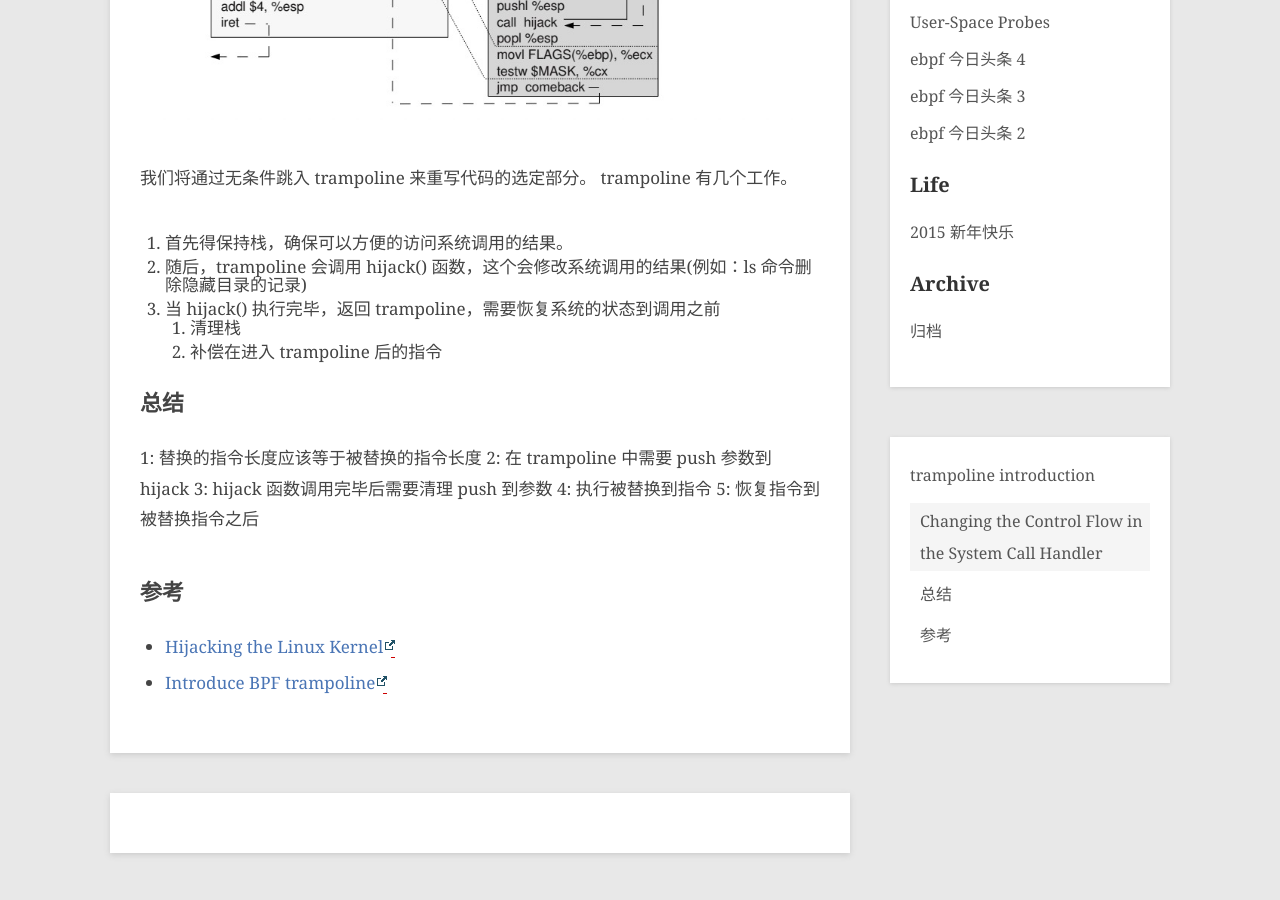
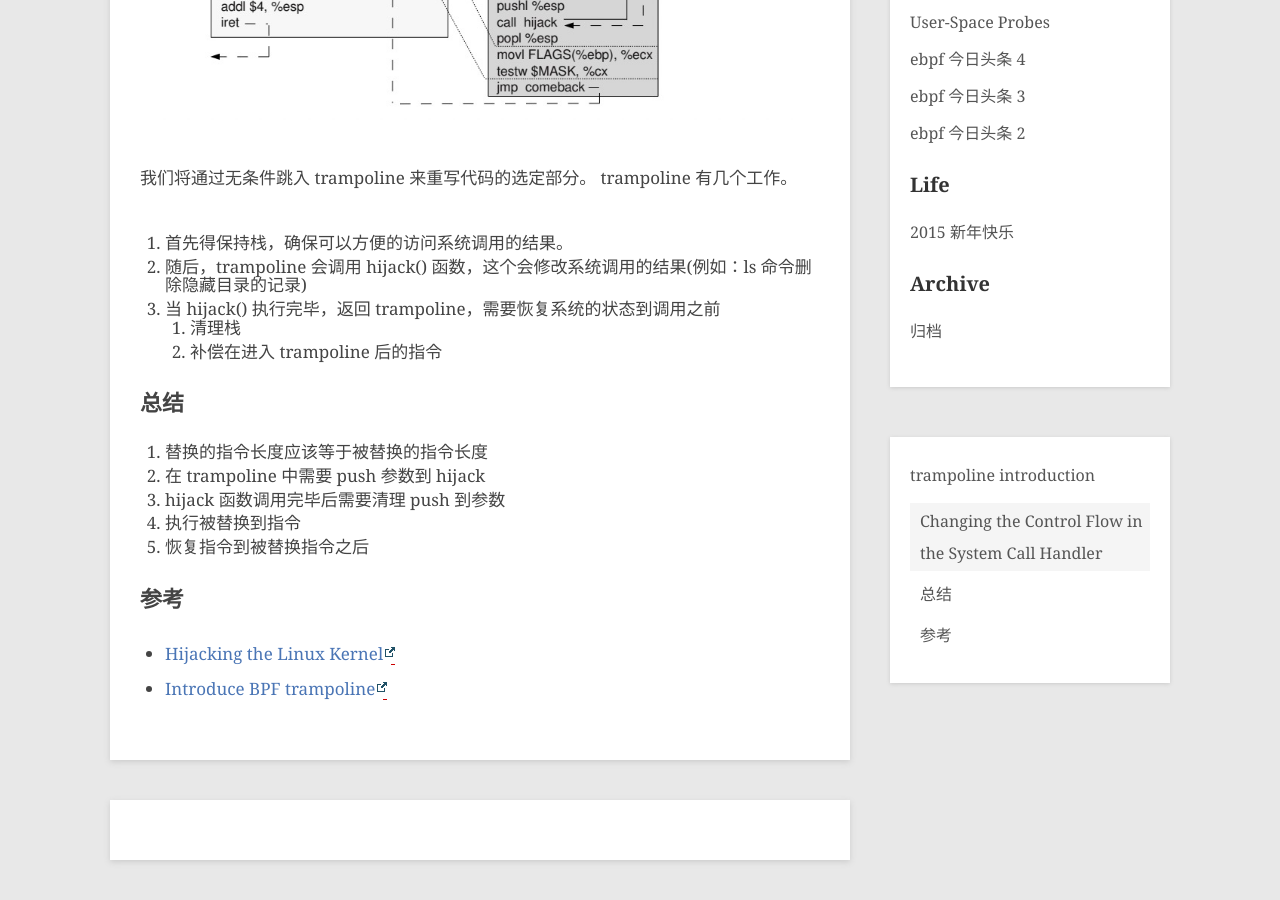
Before and after one commit to hushi55/hushi55.github.io, a Jekyll site: the page built from _posts/code/2021-05-19-trampoline-introduction.md, in a window 1280 px wide and 900 px high, scrolled down 776 px. Built offline with Jekyll 4.4.1, drawn with Linux system fonts in a browser that asks for light colours; comment, search, counter and statistics services are not loaded; some of the changed lines change nothing that is shown.

Commit message:
fixed format

```diff
--- a/_posts/code/2021-05-19-trampoline-introduction.md
+++ b/_posts/code/2021-05-19-trampoline-introduction.md
@@ -25,11 +25,11 @@ trampoline 有几个工作。
 
 ## 总结
 
-1: 替换的指令长度应该等于被替换的指令长度
-2: 在 trampoline 中需要 push 参数到 hijack
-3: hijack 函数调用完毕后需要清理 push 到参数
-4: 执行被替换到指令
-5: 恢复指令到被替换指令之后
+1. 替换的指令长度应该等于被替换的指令长度
+2. 在 trampoline 中需要 push 参数到 hijack
+3. hijack 函数调用完毕后需要清理 push 到参数
+4. 执行被替换到指令
+5. 恢复指令到被替换指令之后
 
 ## 参考
 
```
